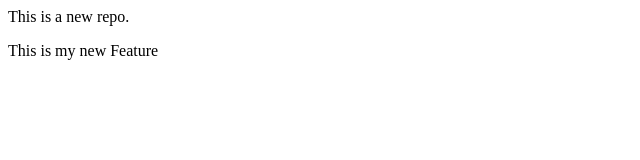
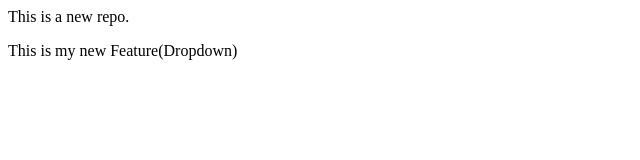
Before and after one commit to ideal-soul/localrepo, a plain HTML site: page index.html in a window 1280 px wide. Shown: the full height of the page, 0-640 px from the left. Drawn offline with Linux system fonts and the light colour scheme.

Commit message:
Add Dropdown

```diff
--- a/index.html
+++ b/index.html
@@ -1,2 +1,2 @@
 <p>This is a new repo.</p>
-<p>This is my new Feature</p>
+<p>This is my new Feature(Dropdown)</p>
```
